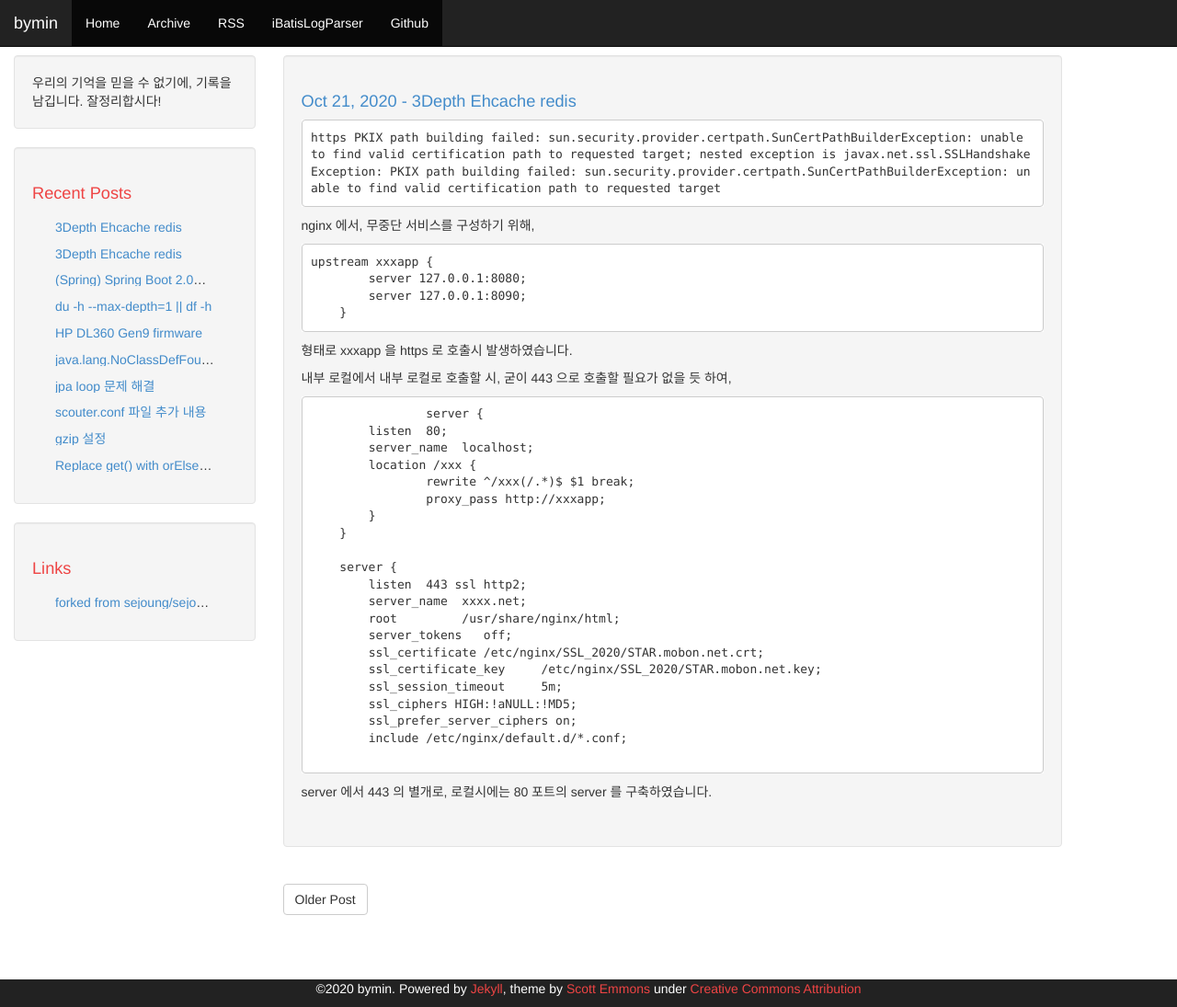
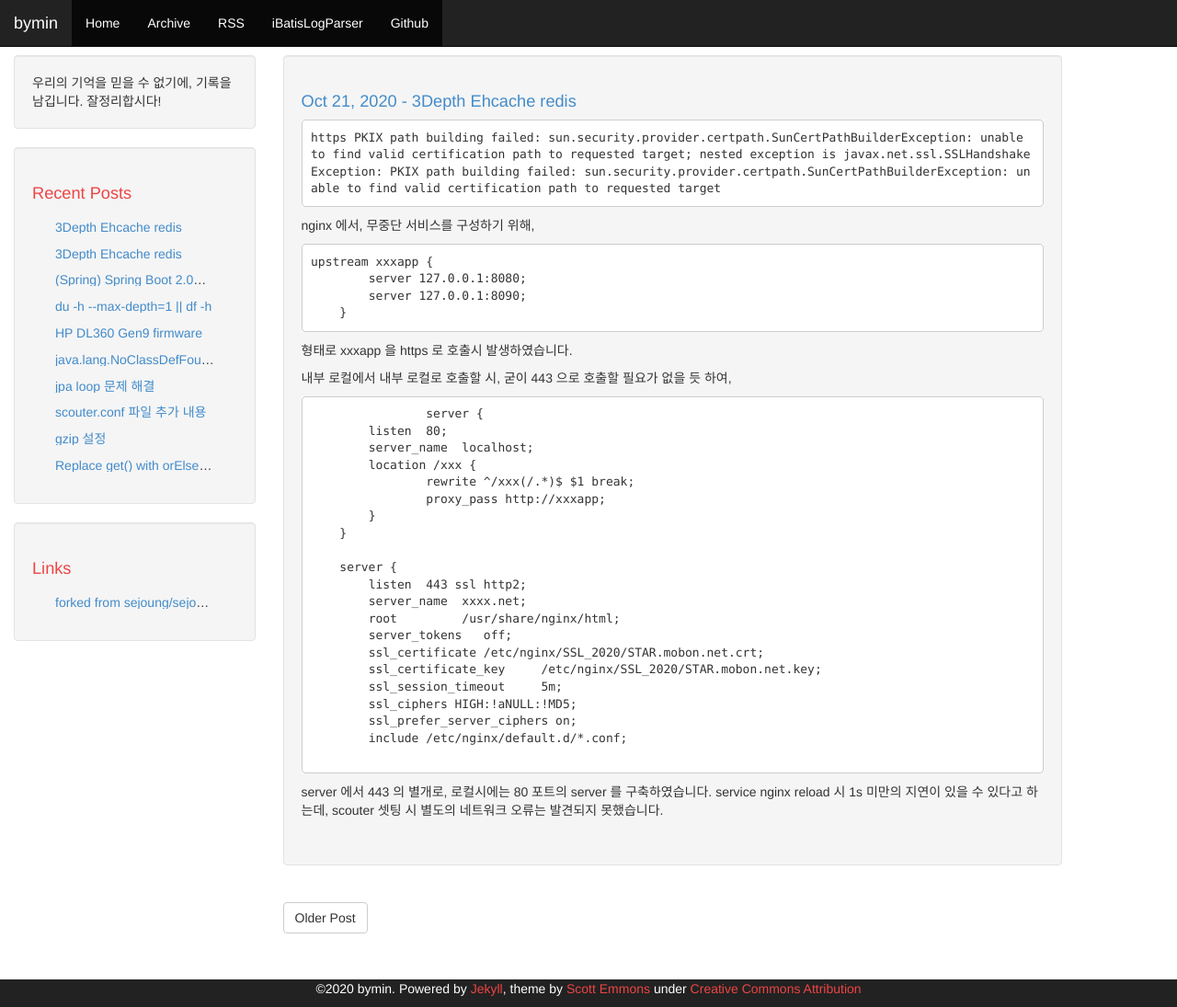
Before and after one commit to youngclown/youngclown.github.io, a Jekyll site: the page built from _posts/2020-10-21-pkix.md, in a window 1280 px wide and 1095 px high. Shown: the whole window at 92% size. Built offline with Jekyll 4.4.1, drawn with Linux system fonts in a browser that asks for light colours; comment, search, counter and statistics services are not loaded.

Commit message:
service nginx reload

````diff
--- a/_posts/2020-10-21-pkix.md
+++ b/_posts/2020-10-21-pkix.md
@@ -48,3 +48,5 @@
 				{{중략}}
 ```
 server 에서 443 의 별개로, 로컬시에는 80 포트의 server 를 구축하였습니다.
+service nginx reload 시 1s 미만의 지연이 있을 수 있다고 하는데,
+scouter 셋팅 시 별도의 네트워크 오류는 발견되지 못했습니다.
````
